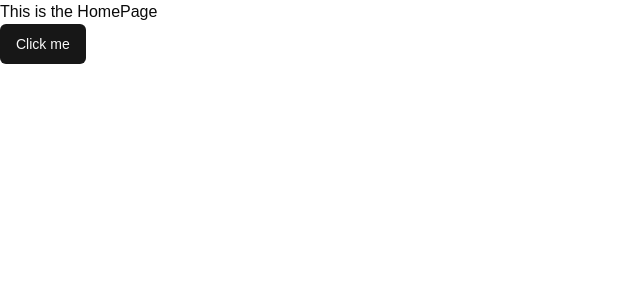
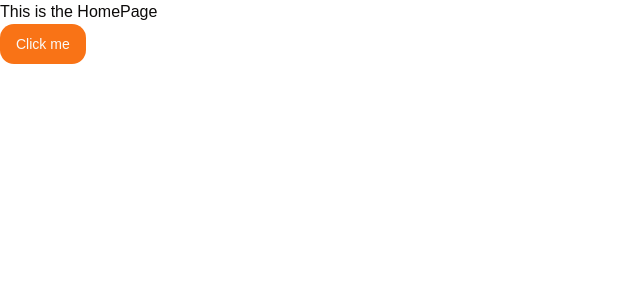
Before and after one commit to Shakilofficial/nextmart-client, a Next.js app: page / in a window 1280 px wide. Shown: the top 300 px of the page, without its empty margins (0-640 px from the left). Built offline with nearby package versions, Linux system fonts and the light colour scheme.

Commit message:
setup theme for the project

```diff
--- a/src/app/globals.css
+++ b/src/app/globals.css
@@ -9,56 +9,73 @@
 @layer base {
   :root {
     --background: 0 0% 100%;
-    --foreground: 0 0% 3.9%;
+    --foreground: 20 14.3% 4.1%;
     --card: 0 0% 100%;
-    --card-foreground: 0 0% 3.9%;
+    --card-foreground: 20 14.3% 4.1%;
     --popover: 0 0% 100%;
-    --popover-foreground: 0 0% 3.9%;
-    --primary: 0 0% 9%;
-    --primary-foreground: 0 0% 98%;
-    --secondary: 0 0% 96.1%;
-    --secondary-foreground: 0 0% 9%;
-    --muted: 0 0% 96.1%;
-    --muted-foreground: 0 0% 45.1%;
-    --accent: 0 0% 96.1%;
-    --accent-foreground: 0 0% 9%;
+    --popover-foreground: 20 14.3% 4.1%;
+    --primary: 24.6 95% 53.1%;
+    --primary-foreground: 60 9.1% 97.8%;
+    --secondary: 60 4.8% 95.9%;
+    --secondary-foreground: 24 9.8% 10%;
+    --muted: 60 4.8% 95.9%;
+    --muted-foreground: 25 5.3% 44.7%;
+    --accent: 60 4.8% 95.9%;
+    --accent-foreground: 24 9.8% 10%;
     --destructive: 0 84.2% 60.2%;
-    --destructive-foreground: 0 0% 98%;
-    --border: 0 0% 89.8%;
-    --input: 0 0% 89.8%;
-    --ring: 0 0% 3.9%;
+    --destructive-foreground: 60 9.1% 97.8%;
+    --border: 20 5.9% 90%;
+    --input: 20 5.9% 90%;
+    --ring: 24.6 95% 53.1%;
+    --radius: 1rem;
     --chart-1: 12 76% 61%;
     --chart-2: 173 58% 39%;
     --chart-3: 197 37% 24%;
     --chart-4: 43 74% 66%;
     --chart-5: 27 87% 67%;
-    --radius: 0.5rem;
+    --sidebar-background: 0 0% 100%;
+    --sidebar-foreground: 20 14.3% 4.1%;
+    --sidebar-primary: 24.6 95% 53.1%;
+    --sidebar-primary-foreground: 60 9.1% 97.8%;
+    --sidebar-accent: 60 4.8% 95.9%;
+    --sidebar-accent-foreground: 24 9.8% 10%;
+    --sidebar-border: 20 5.9% 90%;
+    --sidebar-ring: 24.6 95% 53.1%;
   }
+
   .dark {
-    --background: 0 0% 3.9%;
-    --foreground: 0 0% 98%;
-    --card: 0 0% 3.9%;
-    --card-foreground: 0 0% 98%;
-    --popover: 0 0% 3.9%;
-    --popover-foreground: 0 0% 98%;
-    --primary: 0 0% 98%;
-    --primary-foreground: 0 0% 9%;
-    --secondary: 0 0% 14.9%;
-    --secondary-foreground: 0 0% 98%;
-    --muted: 0 0% 14.9%;
-    --muted-foreground: 0 0% 63.9%;
-    --accent: 0 0% 14.9%;
-    --accent-foreground: 0 0% 98%;
-    --destructive: 0 62.8% 30.6%;
-    --destructive-foreground: 0 0% 98%;
-    --border: 0 0% 14.9%;
-    --input: 0 0% 14.9%;
-    --ring: 0 0% 83.1%;
+    --background: 20 14.3% 4.1%;
+    --foreground: 60 9.1% 97.8%;
+    --card: 20 14.3% 4.1%;
+    --card-foreground: 60 9.1% 97.8%;
+    --popover: 20 14.3% 4.1%;
+    --popover-foreground: 60 9.1% 97.8%;
+    --primary: 20.5 90.2% 48.2%;
+    --primary-foreground: 60 9.1% 97.8%;
+    --secondary: 12 6.5% 15.1%;
+    --secondary-foreground: 60 9.1% 97.8%;
+    --muted: 12 6.5% 15.1%;
+    --muted-foreground: 24 5.4% 63.9%;
+    --accent: 12 6.5% 15.1%;
+    --accent-foreground: 60 9.1% 97.8%;
+    --destructive: 0 72.2% 50.6%;
+    --destructive-foreground: 60 9.1% 97.8%;
+    --border: 12 6.5% 15.1%;
+    --input: 12 6.5% 15.1%;
+    --ring: 20.5 90.2% 48.2%;
     --chart-1: 220 70% 50%;
     --chart-2: 160 60% 45%;
     --chart-3: 30 80% 55%;
     --chart-4: 280 65% 60%;
     --chart-5: 340 75% 55%;
+    --sidebar-background: 12 6.5% 15.1%;
+    --sidebar-foreground: 60 9.1% 97.8%;
+    --sidebar-primary: 20.5 90.2% 48.2%;
+    --sidebar-primary-foreground: 60 9.1% 97.8%;
+    --sidebar-accent: 12 6.5% 15.1%;
+    --sidebar-accent-foreground: 60 9.1% 97.8%;
+    --sidebar-border: 12 6.5% 15.1%;
+    --sidebar-ring: 20.5 90.2% 48.2%;
   }
 }
 
```
